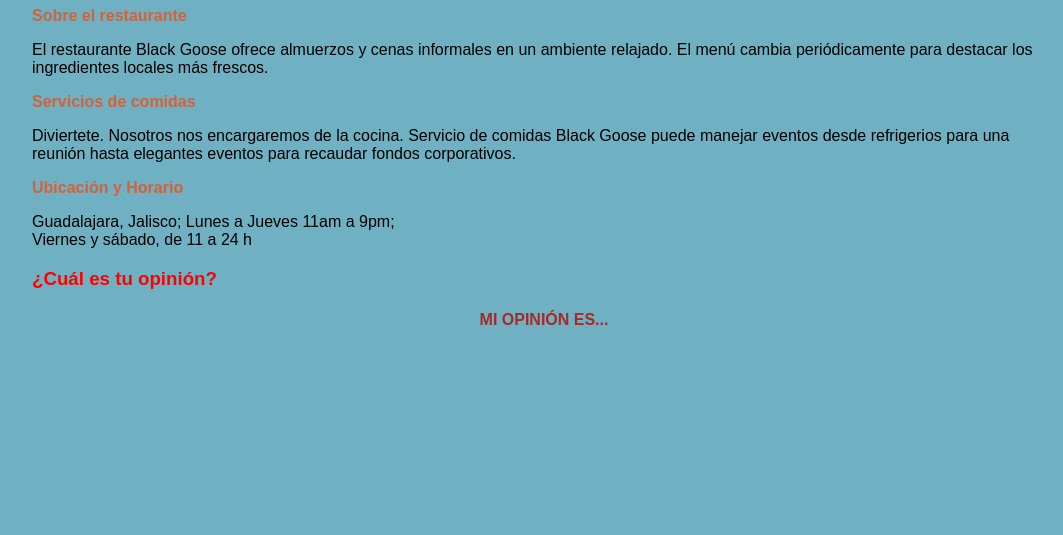
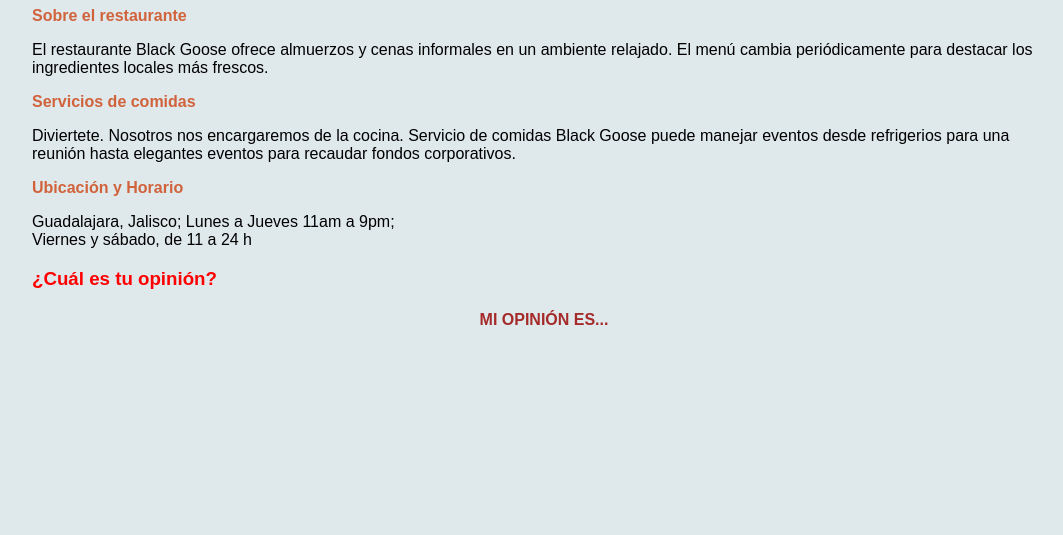
Before and after one commit to Antonio-ui-alt/01_inicio, a plain HTML site: page index.html in a window 1280 px wide. Shown: the part 265-800 px from the top of the page, without its empty margins (96-1159 px from the left). Drawn offline with Linux system fonts and the light colour scheme.

```diff
--- a/index.html
+++ b/index.html
@@ -5,7 +5,7 @@
     <title>RESTAURANTE BLACK GOOSE</title>
     <style>
       body{
-        background-color: #6fb1c2;
+        background-color: #dfe8eb;
         margin: 0 10%;
         font-family: sans-serif;
       }
```
